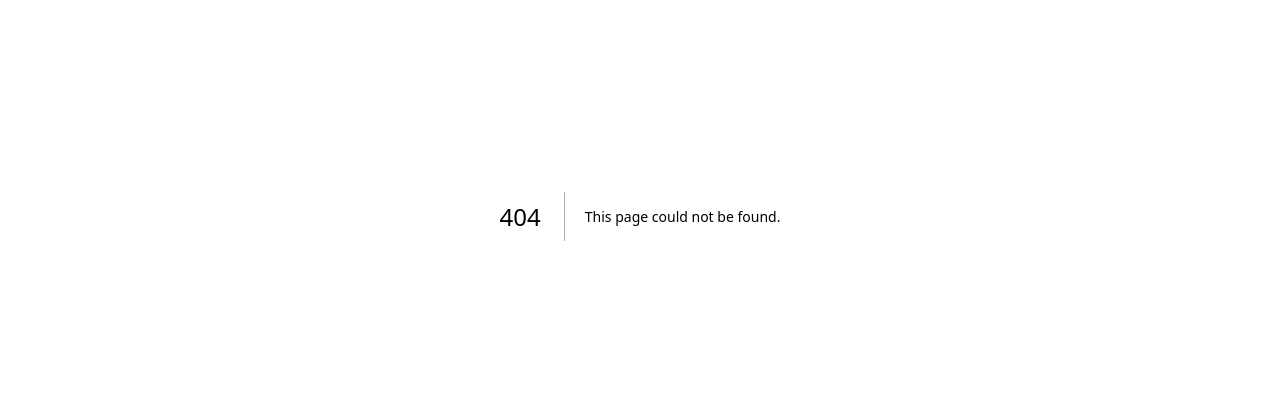
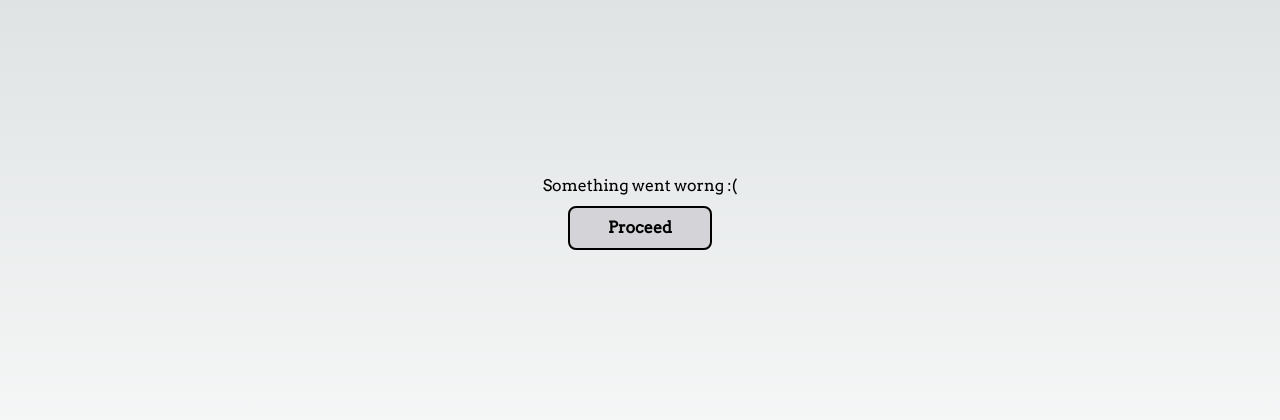
Before and after one commit to nilsfs7/fsmeet-frontend, a Next.js app: page /registration/confirm in a window 1280 px wide. Before the commit this address had no page. Shown: the part 184-604 px from the top of the page. Built offline with nearby package versions, Linux system fonts and the light colour scheme; no server answers.

Commit message:
registration: add confirmation page

```diff
--- /dev/null
+++ b/pages/registration/confirm.tsx
@@ -0,0 +1,55 @@
+import { NextPage } from 'next';
+import { useEffect, useState } from 'react';
+import TextButton from '@/components/common/TextButton';
+import { useRouter } from 'next/router';
+import Link from 'next/link';
+
+const RegistrationConfirmation: NextPage = () => {
+  const router = useRouter();
+  const { username, requestToken } = router.query;
+
+  const [confirmationSuccessful, setConfirmationSuccessful] = useState(false);
+
+  const confirmUser = async () => {
+    const responseConfirmUser = await fetch(`${process.env.NEXT_PUBLIC_BACKEND_URL}/v1/users/confirm/user?username=${username}&requestToken=${requestToken}`, {
+      method: 'GET',
+      headers: {
+        'Content-Type': 'application/json',
+      },
+    });
+
+    if (responseConfirmUser.status == 201) {
+      setConfirmationSuccessful(true);
+    }
+    if (responseConfirmUser.status == 200) {
+      setConfirmationSuccessful(true);
+    }
+  };
+
+  useEffect(() => {
+    if (!router.isReady) return;
+    // if (!confirmationSuccessful) {
+
+    console.log(username);
+    console.log(requestToken);
+    confirmUser();
+
+    // }
+  }, [[router.isReady]]);
+
+  return (
+    <>
+      <div className={'flex h-screen columns-1 flex-col items-center justify-center'}>
+        {confirmationSuccessful ? <div>Registration successful</div> : <div>Something went worng :(</div>}
+
+        <div className="flex justify-center py-2">
+          <Link href="/login">
+            <TextButton text="Proceed" />
+          </Link>
+        </div>
+      </div>
+    </>
+  );
+};
+
+export default RegistrationConfirmation;
```
